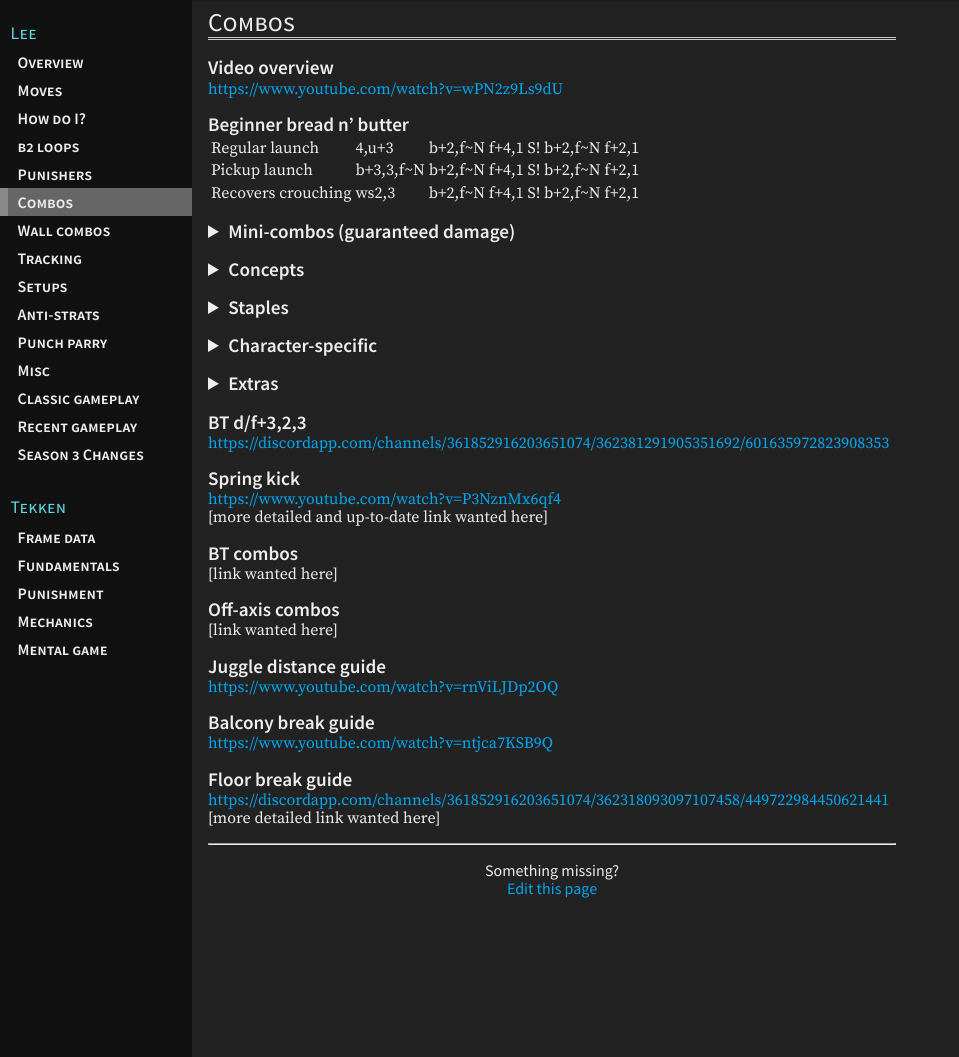
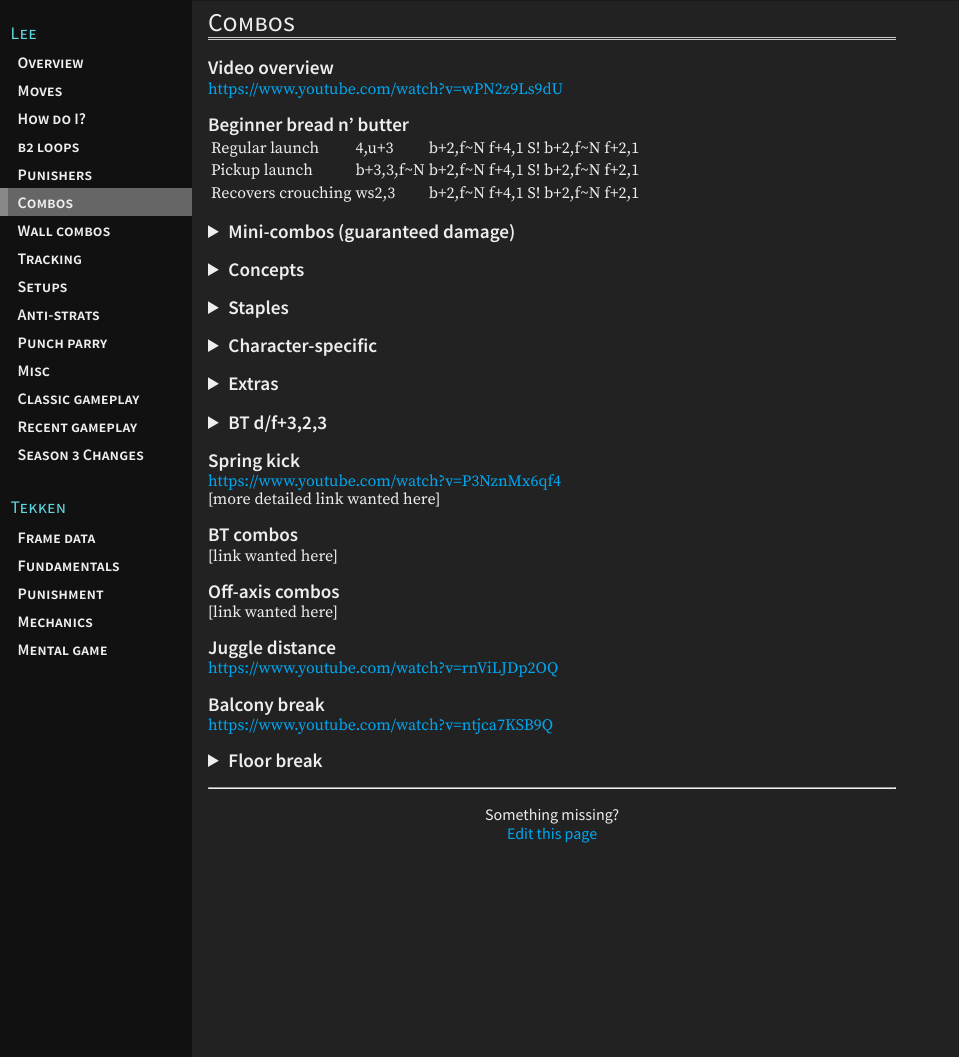
Before and after one commit to t7leeschool/t7leeschool.github.io, a Jekyll site: the page built from _pages/combos.md, in a window 1280 px wide and 1057 px high. Shown: the whole window, without its empty margins (0-959 px from the left). Built offline with Jekyll 4.4.1, drawn with Linux system fonts in a browser that asks for light colours; part of the change alters nothing that is shown.

Commit message:
port discord links in /combos

```diff
--- a/_pages/combos.md
+++ b/_pages/combos.md
@@ -252,12 +252,34 @@ CH (u/f+3),1
 : f,F d/f+4 b+3,3,f\~N b+2,f\~N(x2) ws2,4 S! f+2,1
 </details>
 
-## BT d/f+3,2,3
-<https://discordapp.com/channels/361852916203651074/362381291905351692/601635972823908353>
+<details>
+<summary markdown="0">BT d/f+3,2,3</summary>
+<!-- https://discordapp.com/channels/361852916203651074/362381291905351692/601635972823908353 -->
+
+d/f+3,2,3 2 d+2 b+2,f\~N ws2,4 S! b+4 d+3 (97 dmg)
+
+This is the max damage at most angles. Note:
+
+- If you are left of the opponent's center back, you need to delay d+2
+- If you are right of their center back, you need to not delay d+2
+- If you are somewhat left of center and they are face up from b+2, then ws2 must hit very late to connect
+- If you are far enough that b+2 is going to turn them face-down, then there must be no delay for the ws2 to connect
+
+Other higher damage juggles:
+
+- d/f+3,2,3 2 f,F\~4,u+3 b+2,f\~N b+1:1,f\~N ws2,4 S! wr3,4\\
+  (dead center or slightly left of opponent's middle back, 99 dmg)
+- d/f+3,2,3 2 d+2 b+2,f\~N ws2,4 S! b+4 u/b+3\\
+  (vs. large normals, somewhat right of opponent's center back, really tough timing on the finish, 100 dmg)
+
+With rage, comboing anywhere from left of center back becomes very easy for good damage:
+
+- d/f+3,2,3 4,u+3 d/f+3+4,f\~N ws2,4 S! b+4 d+3 (114 dmg)
+</details>
 
 ## Spring kick
 <https://www.youtube.com/watch?v=P3NznMx6qf4>\\
-[more detailed and up-to-date link wanted here]
+[more detailed link wanted here]
 
 ## BT combos
 [link wanted here]
@@ -265,12 +287,24 @@ CH (u/f+3),1
 ## Off-axis combos
 [link wanted here]
 
-## Juggle distance guide
+## Juggle distance
 <https://www.youtube.com/watch?v=rnViLJDp2OQ>
 
-## Balcony break guide
+## Balcony break
 <https://www.youtube.com/watch?v=ntjca7KSB9Q>
 
-## Floor break guide
-<https://discordapp.com/channels/361852916203651074/362318093097107458/449722984450621441>\\
-[more detailed link wanted here]
+<details>
+<summary markdown="0">Floor break</summary>
+<!-- https://discordapp.com/channels/361852916203651074/362318093097107458/449722984450621441 -->
+At the wall, after a f43 to break you can do 4u3 to f4,3 -> d 3\\
+otherwise you want to go for a break that doesnt leave you BT (wr34 does this on hit without a combo) and do a generic bnb\\
+adapt for the hit that the floor break was\\
+so, if you somehow broke on the 2nd hit, you want to do the 4u3 b2 b2 b2 f21 combo\\
+or 4u3 b2 ws 24 b2 (make sure hits wall) b2 f43 d3\\
+because of how floor breaks work you likely wont get a standard bnb like you do a from a balcony break, but it's worth tring to wall carry\\
+especially as Forgotten Realm is a fairly clostrophobic stage\\
+I tend to do a bnb up until screw, then do WR34 to break and do SSR b4 for oki on floor breaks on a longer combo\\
+If you have <4 bar then only do 2x b2s so the WR34 is guaranteed
+
+[more detailed info wanted here]
+</details>
```
